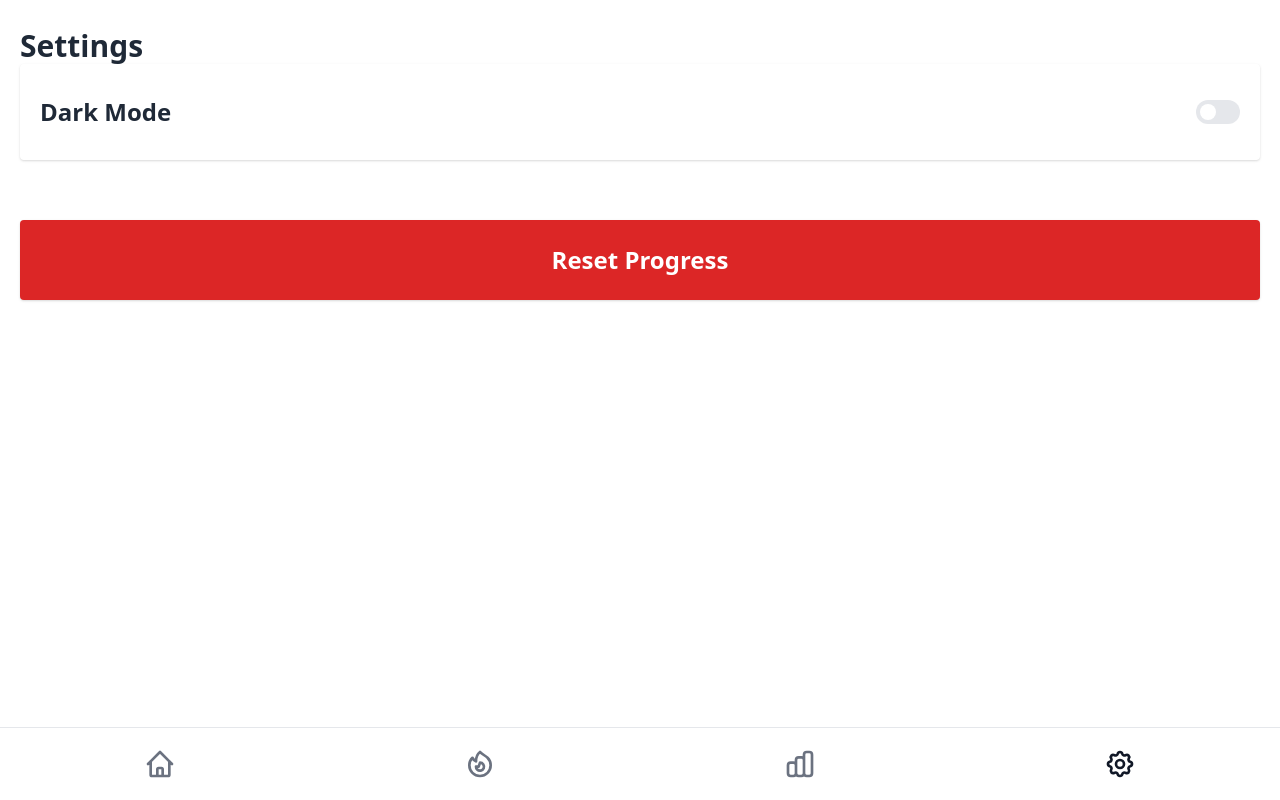
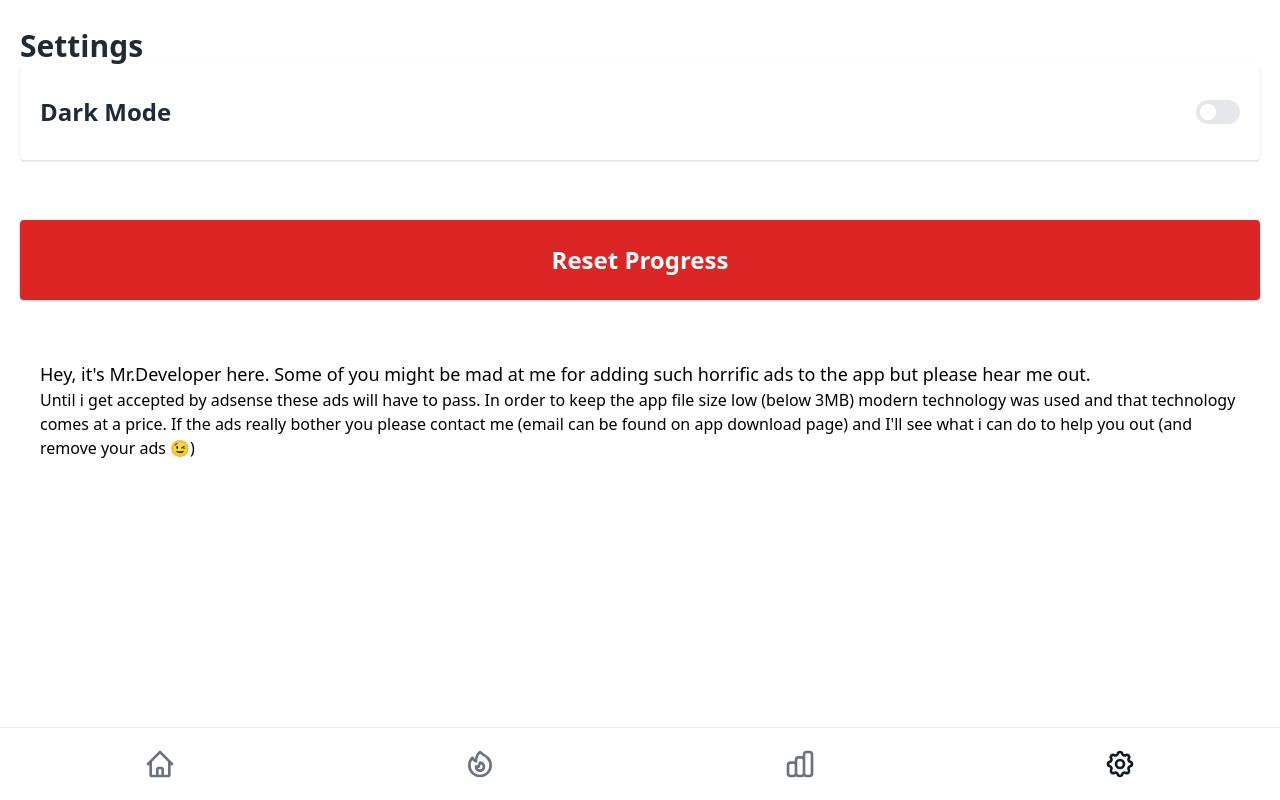
Before and after one commit to MarkoPekas/finalfit, a Next.js app: page /settings in a window 1280 px wide. Built offline with nearby package versions, Linux system fonts and the light colour scheme.

Commit message:
added ad disclaimer ?

```diff
--- a/pages/settings.js
+++ b/pages/settings.js
@@ -71,7 +71,8 @@ export default function Home() {
           <h1 className="font-semibold text-2xl text-white my-1">Reset Progress</h1>
         </div>
 
-
+        <p className="text-lg dark:text-white mt-10 mx-5">Hey, it's Mr.Developer here. Some of you might be mad at me for adding such horrific ads to the app but please hear me out.</p>
+        <p className="dark:text-white mx-5">Until i get accepted by adsense these ads will have to pass. In order to keep the app file size low (below 3MB) modern technology was used and that technology comes at a price. If the ads really bother you please contact me (email can be found on app download page) and I'll see what i can do to help you out (and remove your ads 😉)</p>
 
 
         <div className="h-20 w-full"></div>
```
